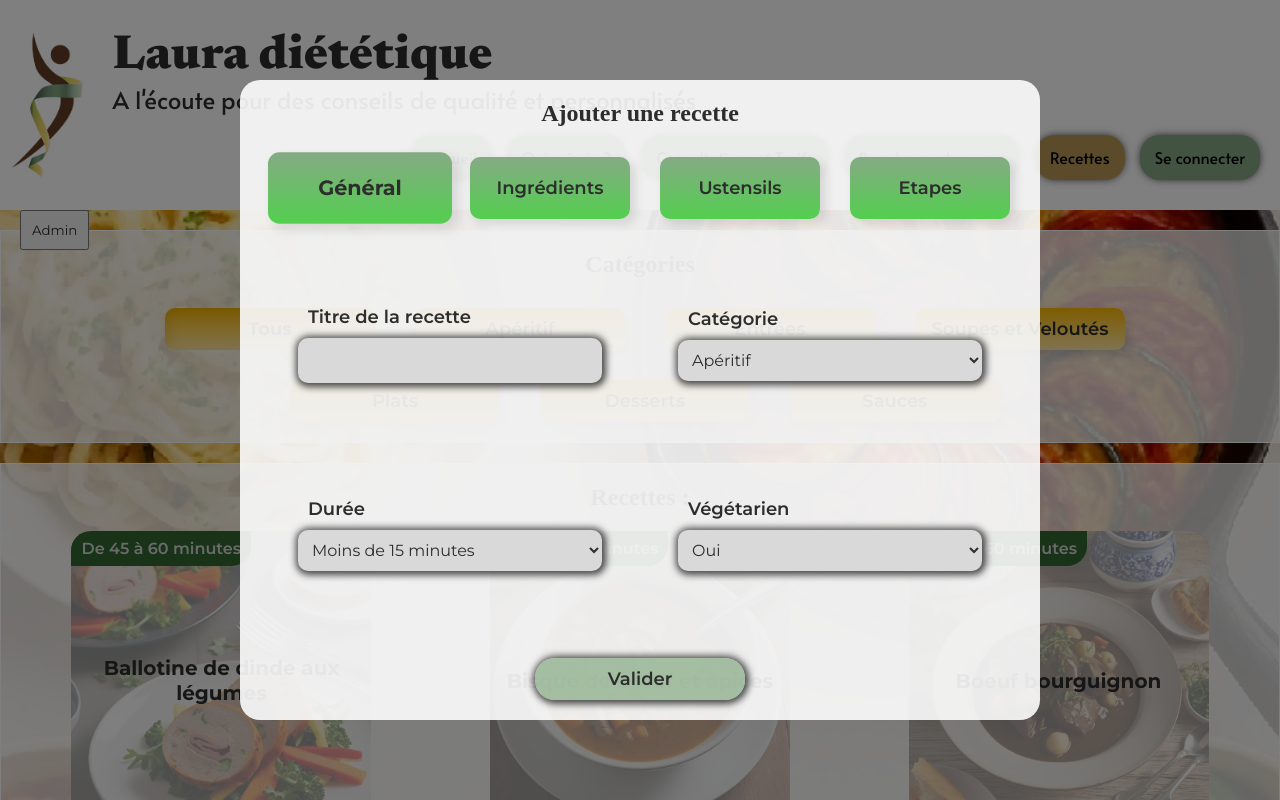
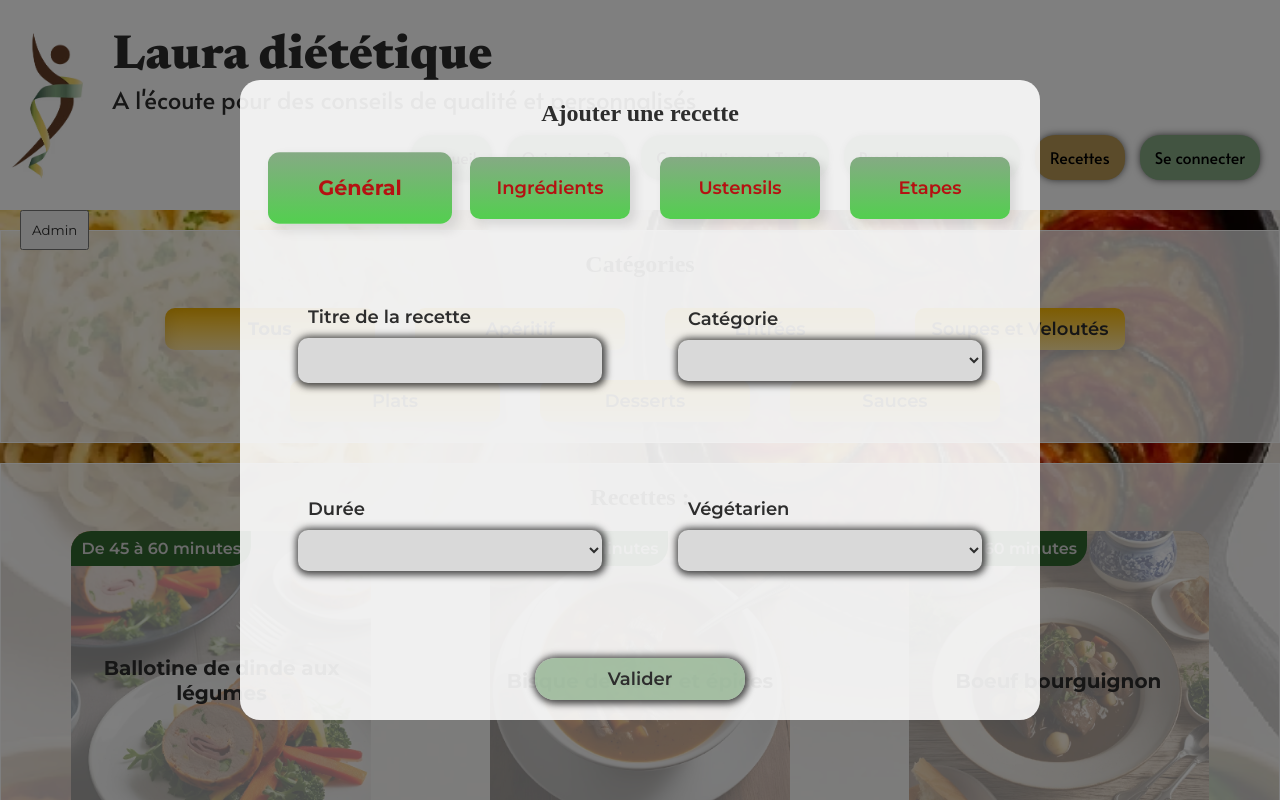
Before and after one commit to pnouhen/Laura-dietetique, a React (Vite) app: page /recettes in a window 1280 px wide. Shown: the top 800 px of the page. Built offline with nearby package versions, Linux system fonts and the light colour scheme; a web font is replaced by a local one.

Commit message:
Programmation de ModuleAddGeneral terminé et ModalAddTableau en cours

```diff
--- a/public/data/addRecipe.json
+++ b/public/data/addRecipe.json
@@ -17,5 +17,16 @@
   "vegetarian": [
     "Oui",
     "Non"
+  ],
+  "dosage" : [
+    "ml",
+    "cl",
+    "L",
+    "g",
+    "Kg",
+    "cuil. à soupe",
+    "cuil. à café",
+    "cuil. à dessert",
+    "pincée"
   ]
 }
--- a/src/components/LabelInput/LabelInput.jsx
+++ b/src/components/LabelInput/LabelInput.jsx
@@ -1,10 +1,19 @@
-import "./labelInput.scss"
+import "./labelInput.scss";
 
-export default function LabelInput({className, htmlFor, label, type, id, ref}){
-    return(
-        <div className={`labelInput ${className}`}>
-            <label htmlFor={htmlFor}>{label}</label>
-            <input type={type} id={id} ref={ref} />
-          </div>
-    )
+export default function LabelInput({
+  className,
+  htmlFor,
+  label,
+  value,
+  onChange,
+  type,
+  id,
+  ref,
+}) {
+  return (
+    <div className={`labelInput ${className}`}>
+      <label htmlFor={htmlFor}>{label} </label>
+      <input type={type} id={id} ref={ref} value={value} onChange={onChange} />
+    </div>
+  );
 }
--- a/src/components/LabelSelect/LabelSelect.jsx
+++ b/src/components/LabelSelect/LabelSelect.jsx
@@ -1,14 +1,13 @@
 import "./labelSelect.scss";
 
-export default function LabelSelect({ title, id, data }) {
+export default function LabelSelect({ title, id,value, onChange, data }) {
   return (
     <div className="labelSelect">
-      <label htmlFor={id}>
-        {title}
-      </label>
-      <select name={id} id={id}>
+      <label htmlFor={id}>{title}</label>
+      <select name={id} id={id} value={value} onChange={onChange}>
+        <option value="" disabled hidden></option>
         {data.map((item, i) => (
-          <option key={i} value={item}>
+          <option key={i}>
             {item}
           </option>
         ))}
--- a/src/components/Recipe-ModalAdd-General/RecipeModalAddGeneral.jsx
+++ b/src/components/Recipe-ModalAdd-General/RecipeModalAddGeneral.jsx
@@ -1,25 +1,16 @@
-import { useEffect, useState } from "react";
-import { fetchData } from "../../services/fetchData";
-
 import LabelInput from "../LabelInput/LabelInput";
 import LabelSelect from "../LabelSelect/LabelSelect";
 
 import "./recipeModalAddGeneral.scss";
 
-export default function RecipeModalAddGeneral() {
-  const [addRecipe, setAddRecipe] = useState();
-  useEffect(() => {
-    fetchData("/data/addRecipe.json")
-      .then((data) => {
-        setAddRecipe(data);
-      })
-      .catch((error) => console.log("Erro during fetech", error));
-  }, []);
-
-  if (!addRecipe) {
-    return <p></p>;
-  }
-
+export default function RecipeModalAddGeneral({
+  title,
+  setValueGeneral,
+  data,
+  categorie,
+  duration,
+  vegetarian,
+}) {
   return (
     <form className="modalAddGeneral" action="">
       <LabelInput
@@ -28,10 +19,38 @@ export default function RecipeModalAddGeneral() {
         label="Titre de la recette"
         type="text"
         id="title"
+        value={title}
+        onChange={(e) =>
+          setValueGeneral((prev) => ({ ...prev, title: e.target.value }))
+        }
       />
-        <LabelSelect title="Catégorie" id="categorie" data={addRecipe.categories} />
-        <LabelSelect title="Durée" id="duration" data={addRecipe.durations} />
-        <LabelSelect title="Végétarien" id="vegetarian" data={addRecipe.vegetarian} />
+      <LabelSelect
+        title="Catégorie"
+        id="categorie"
+        data={data.categories}
+        value={categorie}
+        onChange={(e) =>
+          setValueGeneral((prev) => ({ ...prev, categorie: e.target.value }))
+        }
+      />
+      <LabelSelect
+        title="Durée"
+        id="duration"
+        data={data.durations}
+        value={duration}
+        onChange={(e) =>
+          setValueGeneral((prev) => ({ ...prev, duration: e.target.value }))
+        }
+      />
+      <LabelSelect
+        title="Végétarien"
+        id="vegetarian"
+        data={data.vegetarian}
+        value={vegetarian}
+        onChange={(e) =>
+          setValueGeneral((prev) => ({ ...prev, vegetarian: e.target.value }))
+        }
+      />
     </form>
   );
 }
--- a/src/components/Recipe-ModalAdd-NavItem/RecipeModalAddNavItem.scss
+++ b/src/components/Recipe-ModalAdd-NavItem/RecipeModalAddNavItem.scss
@@ -3,6 +3,7 @@
 .modalNavItem {
   width: 160px;
   background: #95e38f;
+  color: #b51212;
   background: linear-gradient(
     0deg,
     rgba(83, 207, 79, 1) 0%,
--- /dev/null
+++ b/src/components/Recipe-ModalAdd-Tableau/RecipeModalAddTableau.jsx
@@ -0,0 +1,44 @@
+import LabelInput from "../LabelInput/LabelInput";
+import LabelSelect from "../LabelSelect/LabelSelect";
+
+import "./recipeModalAddTableau.scss";
+
+export default function RecipeModalAddTableau({
+  titleCreate,
+  value,
+  onChange,
+  data,
+}) {
+  return (
+    <div className="modalAddTableau">
+      <h3>{titleCreate}</h3>
+      <form className="createTableau">
+        <LabelInput
+          htmlFor="name"
+          label="Nom de l'ingrédient"
+          value={value}
+          onChange={onChange}
+          type="text"
+          id="name"
+        />
+        <LabelInput
+          htmlFor="quantity"
+          label="Quantités"
+          value={value}
+          onChange={onChange}
+          type="number"
+          id="quantity"
+        />
+        <LabelSelect
+          title="Dosage"
+          id="dosage"
+          data={data.dosage}
+          //   value={duration}
+          //   onChange={(e) =>
+          //     setValueGeneral((prev) => ({ ...prev, duration: e.target.value }))
+          //   }
+        />
+      </form>
+    </div>
+  );
+}
--- /dev/null
+++ b/src/components/Recipe-ModalAdd-Tableau/recipeModalAddTableau.scss
@@ -0,0 +1,11 @@
+@use "../../styles/mixin" as *;
+
+.modalAddTableau{
+    @include displayColumn;
+    gap: 20px;
+ .createTableau{
+    display: grid;
+    grid-template-columns: 300px 120px 150px;
+    justify-content: space-around;
+}
+}
--- a/src/components/Recipe-ModalAdd/RecipeModalAdd.jsx
+++ b/src/components/Recipe-ModalAdd/RecipeModalAdd.jsx
@@ -1,13 +1,39 @@
-import { useState } from "react";
+import { useState, useEffect } from "react";
+import { fetchData } from "../../services/fetchData";
 
 import RecipeModalAddNavItem from "../Recipe-ModalAdd-NavItem/RecipeModalAddNavItem";
 import RecipeModalAddGeneral from "../Recipe-ModalAdd-General/RecipeModalAddGeneral";
+import RecipeModalAddTableau from "../Recipe-ModalAdd-Tableau/RecipeModalAddTableau";
 import Button from "../Button/Button";
 
 import "./recipeModalAdd.scss";
 
 export default function RecipeModalAdd() {
   const [index, setIndex] = useState(0);
+  const [valueGeneral, setValueGeneral] = useState({
+    title: "",
+    categorie: "",
+    duration: "",
+    vegetarian: "",
+  });
+  const isValueGeneralComplete =
+    valueGeneral.title &&
+    valueGeneral.categorie &&
+    valueGeneral.duration &&
+    valueGeneral.duration !== "";
+
+const [addRecipe, setAddRecipe] = useState();
+  useEffect(() => {
+    fetchData("/data/addRecipe.json")
+      .then((data) => {
+        setAddRecipe(data);
+      })
+      .catch((error) => console.log("Erro during fetech", error));
+  }, []);
+
+  if (!addRecipe) {
+    return <p></p>;
+  }
 
   return (
     <section className="modalAdd">
@@ -16,7 +42,10 @@ export default function RecipeModalAdd() {
         <div className="modalNav">
           <RecipeModalAddNavItem
             text="Général"
-            action={index == 0 && "active"}
+            action={
+              (index === 0 && "active ") +
+              (isValueGeneralComplete && " complete")
+            }
             onClick={() => setIndex(0)}
           />
           <RecipeModalAddNavItem
@@ -35,8 +64,19 @@ export default function RecipeModalAdd() {
             onClick={() => setIndex(3)}
           />
         </div>
-        {index == 0 && <RecipeModalAddGeneral />}
-        {/* Cette page doit pourvoir garder les infos taper dans chaque partie + voir un code couleur pour confirmer la fin d'une partie */}
+        {index == 0 && (
+          <RecipeModalAddGeneral
+            title={valueGeneral.title}
+            data={addRecipe}
+            categorie={valueGeneral.categorie}
+            duration={valueGeneral.duration}
+            vegetarian={valueGeneral.vegetarian}
+            setValueGeneral={setValueGeneral}
+          />
+        )}
+        {index == 1 && (
+          <RecipeModalAddTableau titleCreate="Créer un ingrédient" data={addRecipe}/>
+        )}
         <Button className="recipeAdd" text="Valider" />
       </div>
     </section>
--- a/src/components/Recipe-ModalAdd/recipeModalAdd.scss
+++ b/src/components/Recipe-ModalAdd/recipeModalAdd.scss
@@ -1,4 +1,5 @@
 @use "../../styles/mixin" as *;
+@use "../../styles/variables" as *;
 
 .modalAdd {
   z-index: 3;
@@ -23,6 +24,9 @@
         font-weight: 700;
         transform: scale(1.15);
       }
+      .complete {
+        color: $black;
+      }
     }
     .recipeAdd {
       grid-row: 4;
--- a/src/styles/_mixin.scss
+++ b/src/styles/_mixin.scss
@@ -61,12 +61,9 @@
   @media (max-width: 768px) {
     font-size: 0.875rem;
   }
-
-  & {
-    font-size: 1.125rem;
-    font-weight: 600;
-    margin-left: 10px;
-  }
+  font-size: 1.125rem;
+  font-weight: 600;
+  margin-left: 10px;
 }
 
 @mixin insideInput {
@@ -129,7 +126,7 @@
 
 @mixin recipeButton {
   border: 0;
-  transition: all 0.2s ease;
+  transition: all 400ms ease-in-out;
   box-shadow: 5px 5px 10px 1px rgba(0, 0, 0, 0.1);
   @media (max-width: 1024px) {
     width: 20%;
--- a/src/styles/_variables.scss
+++ b/src/styles/_variables.scss
@@ -1,2 +1,3 @@
-$brown : #654B32;
-$green : #85AA84;
+$black: #2d2d2d;
+$brown: #654b32;
+$green: #85aa84;
--- a/src/styles/general.scss
+++ b/src/styles/general.scss
@@ -6,7 +6,7 @@
   margin: 0;
   padding: 0;
   font-family: "Montserrat", sans-serif;
-  color: #2d2d2d;
+  color: $black;
 }
 html {
   position: relative;
```
Lines whose indentation alone changed are shown as unchanged.
